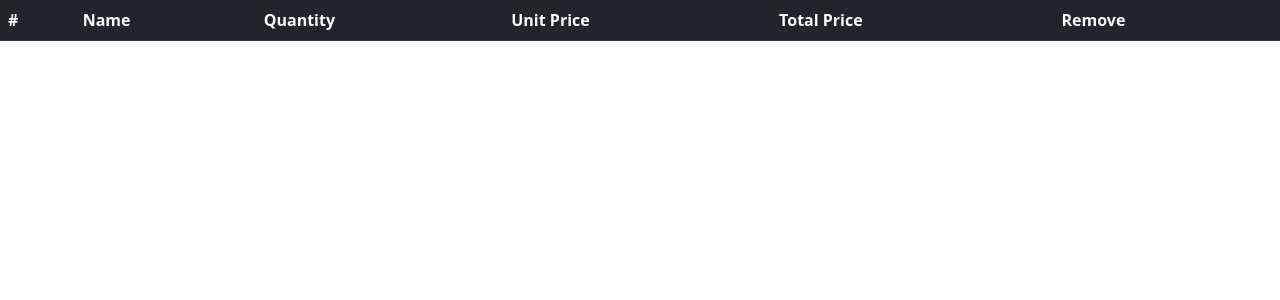
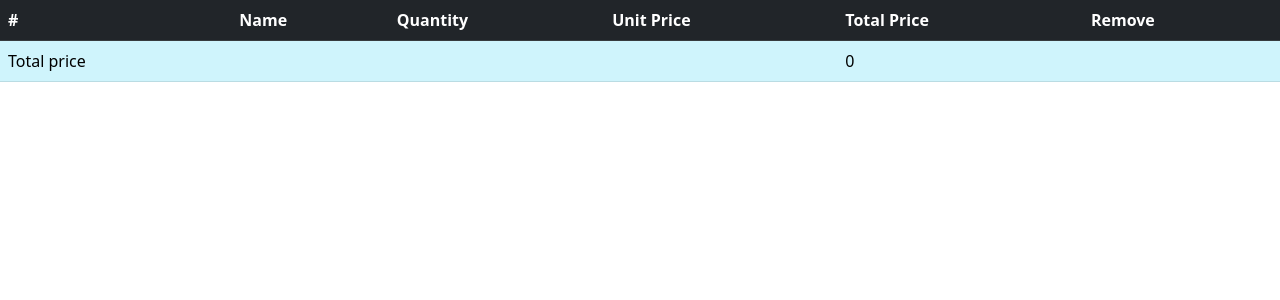
Before and after one commit to AfshinTrg/DjangoShop, a Django app: page /orders/cart/ in a window 1280 px wide. Shown: the part 56-356 px from the top of the page. Run offline with Django 4.2, Linux system fonts and the light colour scheme; lists and menus that the app fills with data are empty.

Commit message:
Add total price feature for cart

```diff
--- a/DjangoShop/orders/cart.py
+++ b/DjangoShop/orders/cart.py
@@ -24,6 +24,9 @@ class Cart:
             del self.cart[p_id]
         self.save()
 
+    def get_total_price(self):
+        return sum(int(item['price']) * item['quantity'] for item in self.cart.values())
+
     def __iter__(self):
         product_ids = self.cart.keys()
         products = Product.objects.filter(id__in=product_ids)
--- a/DjangoShop/orders/templates/orders/cart.html
+++ b/DjangoShop/orders/templates/orders/cart.html
@@ -21,6 +21,12 @@
                 <td><a href="{% url 'orders:remove_cart' item.product.id %}" class="btn btn-danger">Remove</a></td>
               </tr>
           {% endfor %}
+              <tr class="table-info">
+                <td>Total price</td>
+                <td colspan="3"></td>
+                <td>{{ cart.get_total_price }}</td>
+                <td colspan="1"></td>
+              </tr>
           </thead>
         </table>
 {% endblock %}
```
